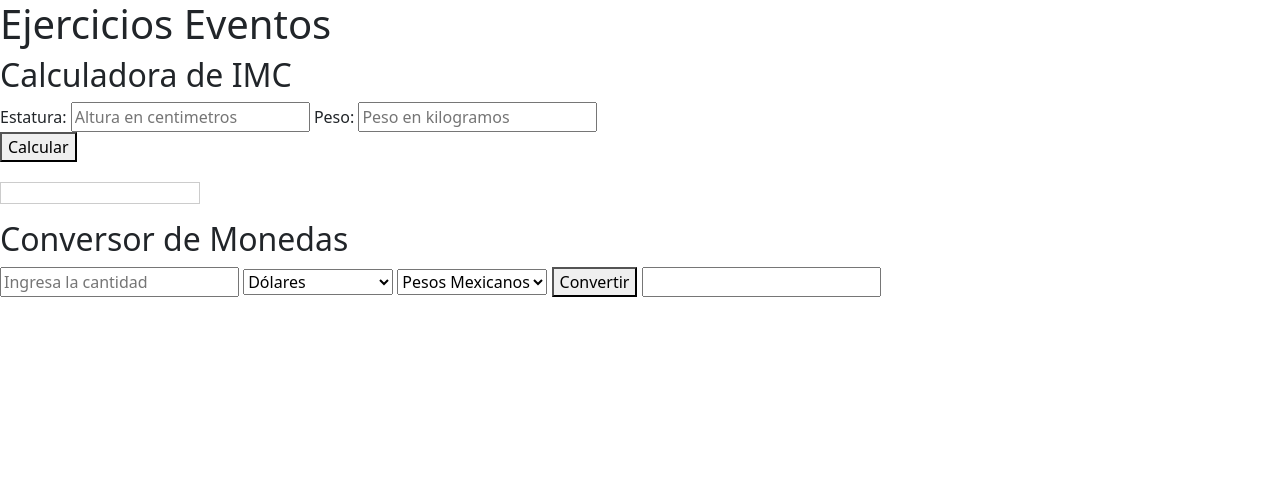
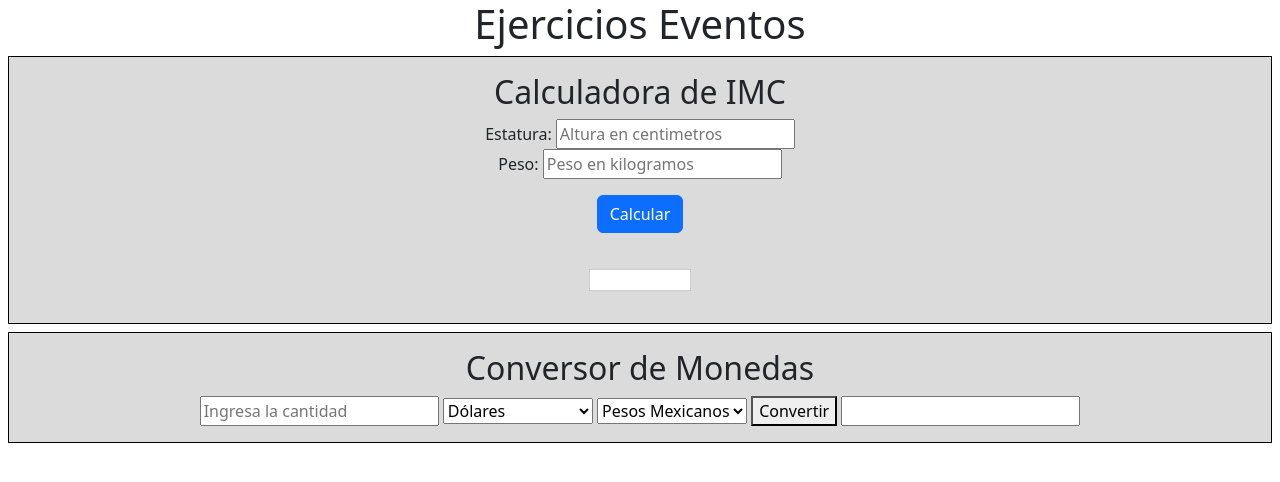
Before and after one commit to Feliperr0/FelipeQuesadaMembrilloEjerciciosJs1, a plain HTML site: page eventos/index.html in a window 1280 px wide. Drawn offline with nearby package versions, Linux system fonts and the light colour scheme.

Commit message:
se agregarón estilos a ejercicios eventos 1 y2

```diff
--- a/eventos/index.html
+++ b/eventos/index.html
@@ -11,11 +11,11 @@
 
 <body>
     <header>
-        <h1> Ejercicios Eventos</h1>
+        <h1 class="text-center"> Ejercicios Eventos</h1>
     </header>
 
 
-    <div class="cajagi">
+    <div class="caja d-flex justify-content-center align-self-center  p-3 m-2">
         <h2> Calculadora de IMC</h2>
         <label for="estatura">
             Estatura:
@@ -28,13 +28,16 @@
             <input type="text" id="peso" placeholder="Peso en kilogramos">
         </label>
         <span id="peso_error"></span>
-        <div>
-            <button id="btn">Calcular</button>
-            <p id="output"></p>
+        <button id="btn" class="btn btn-primary m-3">Calcular</button>
+        <div class="d-flex justify-content-center col-1">
+
+            <p id="output" class="text-center"></p>
         </div>
     </div>
 
 
+
+    <div class="caja d-flex justify-content-center align-self-center  p-3 m-2">
         <h2>Conversor de Monedas</h2>
 
         <div id="contenedor">
@@ -50,13 +53,9 @@
             <button id="botonConvertir">Convertir</button>
 
             <input type="text" id="resultadoInput" readonly>
+        </div>
 
     </div>
-
-<s></s>
-
-
-
 
     <link href="https://cdn.jsdelivr.net/npm/bootstrap@5.3.3/dist/css/bootstrap.min.css" rel="stylesheet"
         integrity="sha384-QWTKZyjpPEjISv5WaRU9OFeRpok6YctnYmDr5pNlyT2bRjXh0JMhjY6hW+ALEwIH" crossorigin="anonymous">
--- a/eventos/main.css
+++ b/eventos/main.css
@@ -62,6 +62,9 @@ body {
 
 .card{
     width: 400px;
-    border: 19px;
+}
+
+#output{
+    background-color: white;
 
 }
--- a/eventos/mainNotas.js
+++ b/eventos/mainNotas.js
@@ -87,5 +87,3 @@ const limpiarFormulario = () => {
     document.getElementById("tituloNota").value = "";
     document.getElementById("textoNota").value = "";
 };
-
-let hola = 0
```
Lines whose indentation alone changed are shown as unchanged.
